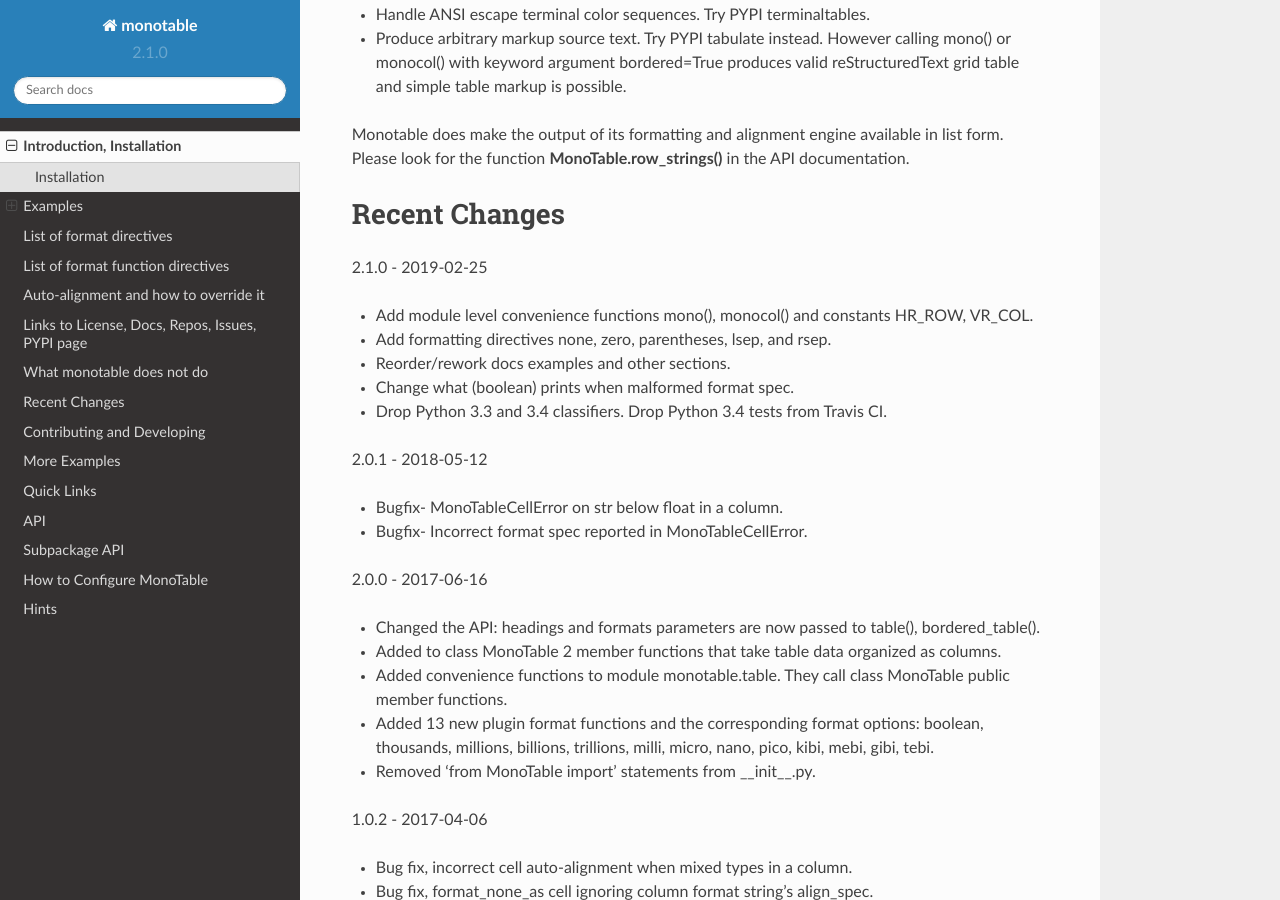
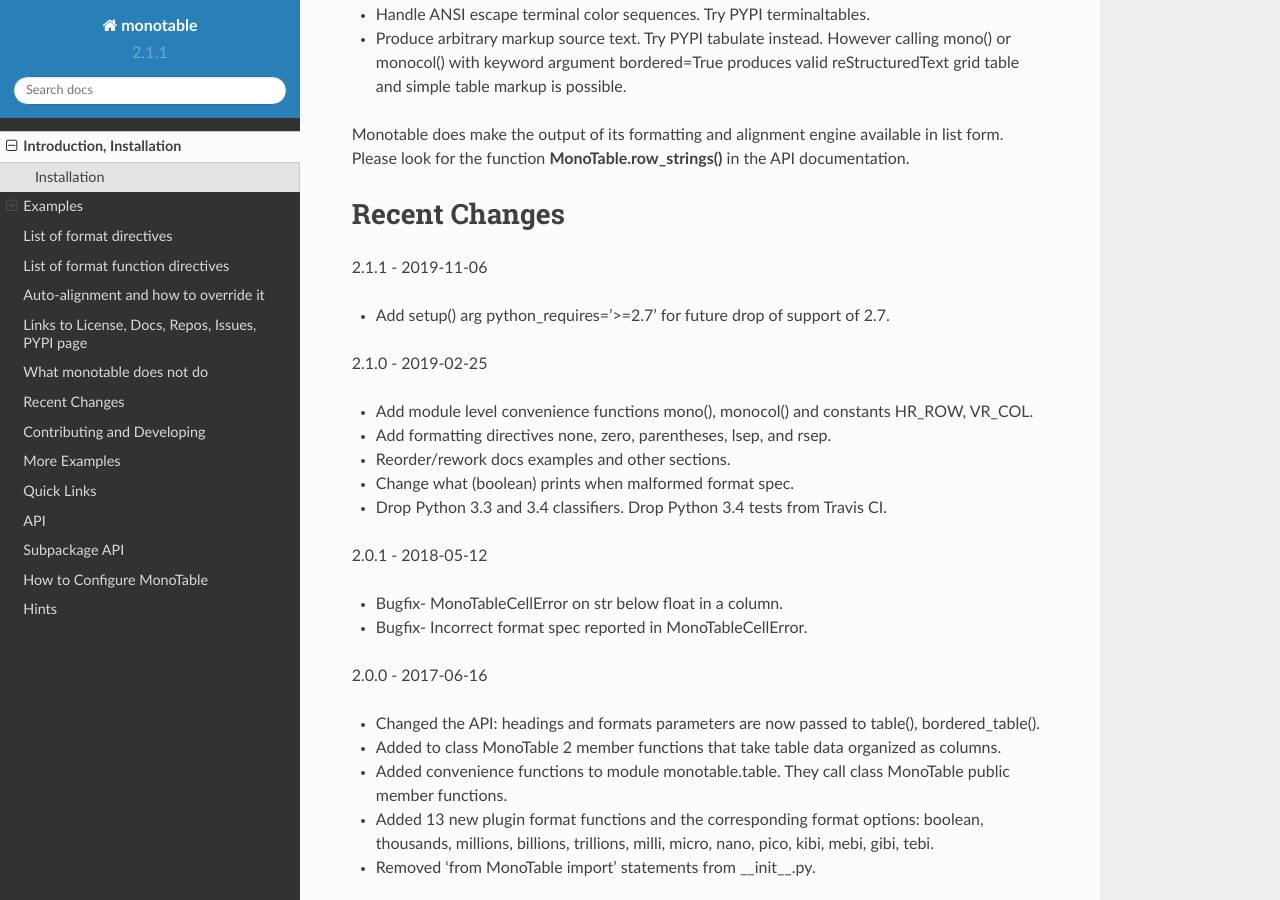
Before and after one commit to tmarktaylor/monotable, a Sphinx documentation site: the page built from doc/introduction.rst, in a window 1280 px wide and 900 px high, scrolled down 7341 px. Built offline with Sphinx 7.4.7 and the Read the Docs theme 2.0.0, drawn with Linux system fonts in a browser that asks for light colours.

Commit message:
Bump bugfix version, Add setup() arg python_requires='>=2.7' per #1.

```diff
--- a/README.rst
+++ b/README.rst
@@ -442,6 +442,10 @@
 
 Recent Changes
 ==============
+2.1.1 - 2019-11-06
+
+- Add setup() arg python_requires='>=2.7' for future drop of support of 2.7.
+
 2.1.0 - 2019-02-25
 
 - Add module level convenience functions mono(), monocol() and
--- a/doc/conf.py
+++ b/doc/conf.py
@@ -62,9 +62,9 @@
 # built documents.
 #
 # The short X.Y version.
-version = u'2.1.0'
+version = u'2.1.1'
 # The full version, including alpha/beta/rc tags.
-release = u'2.1.0'
+release = u'2.1.1'
 
 # The language for content autogenerated by Sphinx. Refer to documentation
 # for a list of supported languages.
--- a/doc/index.rst
+++ b/doc/index.rst
@@ -6,7 +6,7 @@
 monotable Documentation
 =======================
 
-monotable version 2.1.0.
+monotable version 2.1.1.
 
 ASCII table with per column format specs, multi-line content,
 formatting directives, column width control.
--- a/monotable/__init__.py
+++ b/monotable/__init__.py
@@ -18,7 +18,7 @@
 
 """ASCII table: per column format specs, formatting directives, multi-line.
 """
-__version__ = '2.1.0'
+__version__ = '2.1.1'
 
 __all__ = ['HR_ROW', 'VR_COL', 'mono', 'monocol', 'MonoTable']
 
--- a/setup.py
+++ b/setup.py
@@ -83,7 +83,7 @@
 
 setup(
     name='monotable',
-    version='2.1.0',
+    version='2.1.1',
     description=('ASCII table with per column format specs, '
                  'multi-line content, formatting directives, '
                  'column width control.'),
@@ -109,6 +109,7 @@
         'Topic :: Software Development :: Libraries :: Python Modules',
         'Topic :: Utilities',
     ],
+    python_requires='>=2.7',
     packages=['monotable'],
     keywords='ascii table pretty',
 
```
